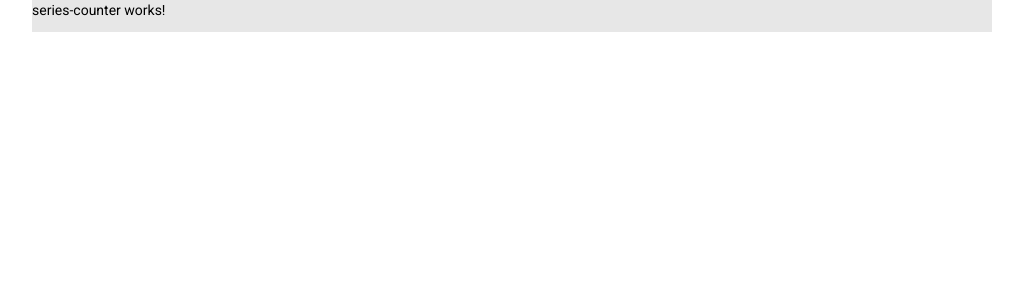
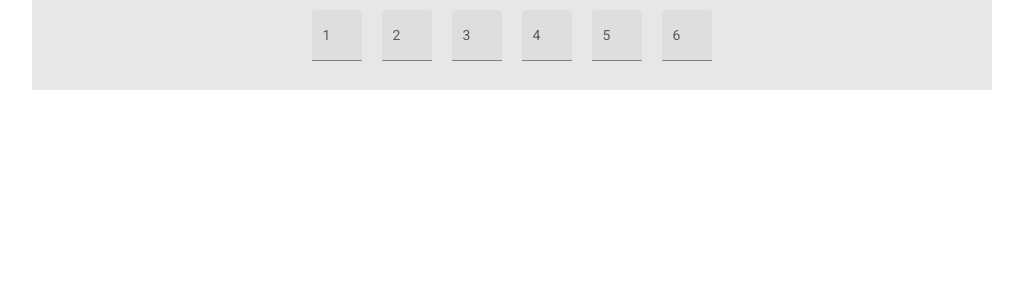
Before and after one commit to FredrikJT/points-counter, an Angular app: page /series-counter in a window 1280 px wide. Shown: the top 300 px of the page, without its empty margins (128-1151 px from the left). Built offline with nearby package versions, Linux system fonts and the light colour scheme.

Commit message:
points series component version 1

```diff
--- a/package.json
+++ b/package.json
@@ -28,6 +28,7 @@
     "@angular-devkit/build-angular": "13.0.4",
     "@angular/cli": "13.0.4",
     "@angular/compiler-cli": "13.0.0",
+    "@types/angular-material": "^1.1.73",
     "@types/node": "12.11.1",
     "typescript": "4.4.3"
   }
--- a/src/app/series-counter/series-counter.component.html
+++ b/src/app/series-counter/series-counter.component.html
@@ -1,2 +1,14 @@
 
-  <p>series-counter works!</p>
+  <form class="series-form" #seriesForm="ngForm"  >
+    <mat-form-field class="points-input" appearance="fill" *ngFor="let result of [0,1,2,3,4,5]">
+      <mat-label>{{result+1}}</mat-label>
+      <input
+        matInput
+        type="number"
+        name="{{result}}"
+        [ngModel]="seriesPoints[result]"
+        (click)="onChange(seriesForm.value, result)"
+      >
+    </mat-form-field>
+
+  </form>
--- a/src/app/series-counter/series-counter.component.scss
+++ b/src/app/series-counter/series-counter.component.scss
@@ -4,4 +4,21 @@
   align-items: center;
   background: #e7e7e7;
   display: flex;
+  flex-direction: column;
 }
+
+.container {
+  width:100%;
+  height:100%;
+  display: block;
+}
+
+.points-input {
+  width: 50px;
+  margin: 10px;
+}
+
+.series-form {
+  display: flex;
+
+}
--- a/src/app/series-counter/series-counter.component.ts
+++ b/src/app/series-counter/series-counter.component.ts
@@ -12,4 +12,12 @@ export class SeriesCounterComponent implements OnInit {
   ngOnInit(): void {
   }
 
+  seriesPoints: Number[] = [
+  ];
+
+
+  onChange(results: Number[], index: any) {
+    this.seriesPoints[index] = results[index];
+    console.log(results, index, this.seriesPoints[0])
+  }
 }
```
Also changed, not shown: src/app/app.module.ts (+9 -3 lines), 1 other file (tests, documents, lock files or other folders).
